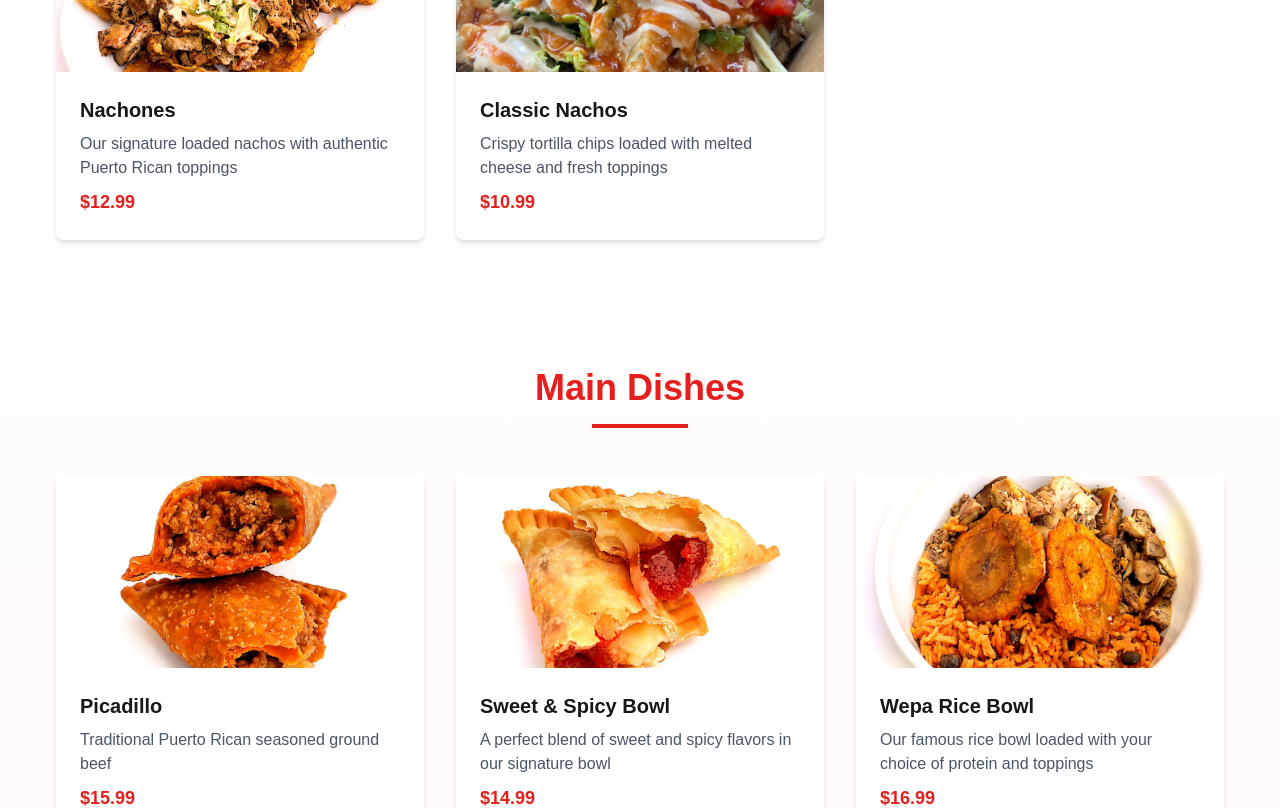
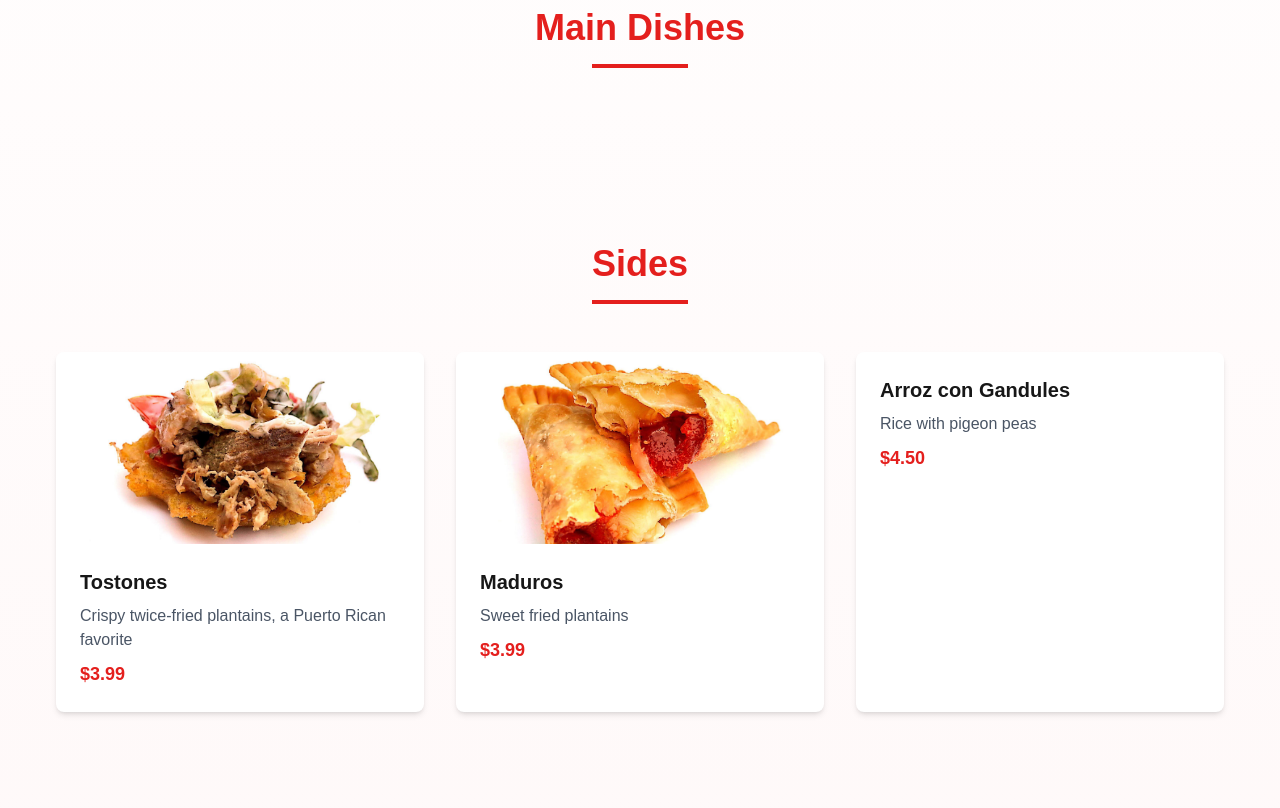
Before and after one commit to positivexpect/hsk, a Next.js app: page /menu in a window 1280 px wide. Shown: the part 580-1388 px from the top of the page. Built offline with nearby package versions, Linux system fonts and the light colour scheme.

Commit message:
Update menu items with new Puerto Rican menu structure
cgen-d36c5404fd4f47ee9dae56bbcf9bb34f

```diff
--- a/src/components/AnimatedMenu.tsx
+++ b/src/components/AnimatedMenu.tsx
@@ -1,10 +1,10 @@
-'use client';
+"use client";
 
-import { motion } from 'framer-motion';
-import Image from 'next/image';
-import { useState } from 'react';
-import Header from './Header';
-import Footer from './Footer';
+import { motion } from "framer-motion";
+import Image from "next/image";
+import { useState } from "react";
+import Header from "./Header";
+import Footer from "./Footer";
 
 interface MenuItem {
   name: string;
@@ -16,74 +16,184 @@ interface MenuItem {
 
 const menuItems: MenuItem[] = [
   {
-    name: 'Nachones',
-    description: 'Our signature loaded nachos with authentic Puerto Rican toppings',
-    price: '$12.99',
-    image: '/nachones.jpg',
-    category: 'Appetizers'
+    name: "Alcapurrias",
+    description: "Green banana and yautia fritters stuffed with beef",
+    price: "$12.99",
+    image:
+      "https://cdn.builder.io/api/v1/image/assets%2Fea42e1fe42604aeeaf4d162157b19fc9%2F57435ab5f5944841b76aedd35965cbd1",
+    category: "Frituras (Fried Foods)",
   },
   {
-    name: 'Classic Nachos',
-    description: 'Crispy tortilla chips loaded with melted cheese and fresh toppings',
-    price: '$10.99',
-    image: '/nachos.jpg',
-    category: 'Appetizers'
+    name: "Empanadas",
+    description: "Crispy turnovers filled with seasoned beef or chicken",
+    price: "$3.50",
+    image:
+      "https://cdn.builder.io/api/v1/image/assets%2Fea42e1fe42604aeeaf4d162157b19fc9%2F67ef0d0f58774f29bbb339675840557d",
+    category: "Frituras (Fried Foods)",
   },
   {
-    name: 'Picadillo',
-    description: 'Traditional Puerto Rican seasoned ground beef',
-    price: '$15.99',
-    image: '/picadillio.jpg',
-    category: 'Main Dishes'
+    name: "Bacalaitos",
+    description: "Crispy codfish fritters",
+    price: "$3.50",
+    image:
+      "https://cdn.builder.io/api/v1/image/assets%2Fea42e1fe42604aeeaf4d162157b19fc9%2F391f9b7798084496aa133933dcf757ad",
+    category: "Frituras (Fried Foods)",
   },
   {
-    name: 'Sweet & Spicy Bowl',
-    description: 'A perfect blend of sweet and spicy flavors in our signature bowl',
-    price: '$14.99',
-    image: '/sweetnspicy.jpg',
-    category: 'Main Dishes'
+    name: "Nachones",
+    description:
+      "Our signature loaded nachos with authentic Puerto Rican toppings",
+    price: "$4.00",
+    image: "/nachones.jpg",
+    category: "WEPA Rice Bowls",
   },
   {
-    name: 'Tostones',
-    description: 'Crispy twice-fried plantains, a Puerto Rican favorite',
-    price: '$6.99',
-    image: '/tostones.jpg',
-    category: 'Sides'
+    name: "Classic Nachos",
+    description:
+      "Crispy tortilla chips loaded with melted cheese and fresh toppings",
+    price: "$10.99",
+    image: "/nachos.jpg",
+    category: "WEPA Rice Bowls",
   },
   {
-    name: 'Wepa Rice Bowl',
-    description: 'Our famous rice bowl loaded with your choice of protein and toppings',
-    price: '$16.99',
-    image: '/weparicebowl.jpg',
-    category: 'Main Dishes'
-  }
+    name: "Pernil Bowl",
+    description: "Roasted marinated pork with rice and beans",
+    price: "$12.99",
+    image:
+      "https://cdn.builder.io/api/v1/image/assets%2Fea42e1fe42604aeeaf4d162157b19fc9%2F6b987062e2b543429c92d8ad9079760d",
+    category: "WEPA Rice Bowls",
+  },
+  {
+    name: "Traditional",
+    description: "Mashed plantains with garlic and pork crackling",
+    price: "$8.99",
+    category: "Mofongo",
+  },
+  {
+    name: "Shrimp",
+    description: "Mofongo topped with garlic shrimp",
+    price: "$14.99",
+    category: "Mofongo",
+  },
+  {
+    name: "Pernil",
+    description: "Mofongo topped with roasted pork",
+    price: "$13.99",
+    category: "Mofongo",
+  },
+  {
+    name: "Tostones",
+    description: "Crispy twice-fried plantains, a Puerto Rican favorite",
+    price: "$3.99",
+    image: "/tostones.jpg",
+    category: "Sides",
+  },
+  {
+    name: "Maduros",
+    description: "Sweet fried plantains",
+    price: "$3.99",
+    image: "/sweetnspicy.jpg",
+    category: "Sides",
+  },
+  {
+    name: "Arroz con Gandules",
+    description: "Rice with pigeon peas",
+    price: "$4.50",
+    category: "Sides",
+  },
+  {
+    name: "Flan",
+    description: "Classic caramel custard",
+    price: "$4.99",
+    category: "Desserts",
+  },
+  {
+    name: "Tembleque",
+    description: "Coconut pudding",
+    price: "$4.50",
+    category: "Desserts",
+  },
+  {
+    name: "Guava Cheesecake",
+    description: "New York style with guava topping",
+    price: "$13.99",
+    category: "Desserts",
+  },
 ];
 
 const menuItems2 = {
-  'Frituras (Fried Foods)': [
-    { name: 'Empanadas', description: 'Crispy turnovers filled with seasoned beef or chicken', price: '$3.50' },
-    { name: 'Alcapurrias', description: 'Green banana and yautia fritters stuffed with beef', price: '$4.00' },
-    { name: 'Bacalaitos', description: 'Crispy codfish fritters', price: '$3.50' },
+  "Frituras (Fried Foods)": [
+    {
+      name: "Empanadas",
+      description: "Crispy turnovers filled with seasoned beef or chicken",
+      price: "$3.50",
+    },
+    {
+      name: "Alcapurrias",
+      description: "Green banana and yautia fritters stuffed with beef",
+      price: "$4.00",
+    },
+    {
+      name: "Bacalaitos",
+      description: "Crispy codfish fritters",
+      price: "$3.50",
+    },
   ],
-  'WEPA Rice Bowls': [
-    { name: 'Pernil Bowl', description: 'Roasted marinated pork with rice and beans', price: '$12.99' },
-    { name: 'Pollo Guisado Bowl', description: 'Puerto Rican style chicken stew', price: '$11.99' },
-    { name: 'Vegetarian Bowl', description: 'Plantains, rice, beans, and vegetables', price: '$10.99' },
+  "WEPA Rice Bowls": [
+    {
+      name: "Pernil Bowl",
+      description: "Roasted marinated pork with rice and beans",
+      price: "$12.99",
+    },
+    {
+      name: "Pollo Guisado Bowl",
+      description: "Puerto Rican style chicken stew",
+      price: "$11.99",
+    },
+    {
+      name: "Vegetarian Bowl",
+      description: "Plantains, rice, beans, and vegetables",
+      price: "$10.99",
+    },
   ],
-  'Mofongo': [
-    { name: 'Traditional', description: 'Mashed plantains with garlic and pork crackling', price: '$8.99' },
-    { name: 'Shrimp', description: 'Mofongo topped with garlic shrimp', price: '$14.99' },
-    { name: 'Pernil', description: 'Mofongo topped with roasted pork', price: '$13.99' },
+  Mofongo: [
+    {
+      name: "Traditional",
+      description: "Mashed plantains with garlic and pork crackling",
+      price: "$8.99",
+    },
+    {
+      name: "Shrimp",
+      description: "Mofongo topped with garlic shrimp",
+      price: "$14.99",
+    },
+    {
+      name: "Pernil",
+      description: "Mofongo topped with roasted pork",
+      price: "$13.99",
+    },
   ],
-  'Sides': [
-    { name: 'Arroz con Gandules', description: 'Rice with pigeon peas', price: '$4.50' },
-    { name: 'Tostones', description: 'Twice-fried green plantains', price: '$3.99' },
-    { name: 'Maduros', description: 'Sweet fried plantains', price: '$3.99' },
+  Sides: [
+    {
+      name: "Arroz con Gandules",
+      description: "Rice with pigeon peas",
+      price: "$4.50",
+    },
+    {
+      name: "Tostones",
+      description: "Twice-fried green plantains",
+      price: "$3.99",
+    },
+    { name: "Maduros", description: "Sweet fried plantains", price: "$3.99" },
   ],
-  'Desserts': [
-    { name: 'Flan', description: 'Classic caramel custard', price: '$4.99' },
-    { name: 'Tembleque', description: 'Coconut pudding', price: '$4.50' },
-    { name: 'Guava Cheesecake', description: 'New York style with guava topping', price: '$5.99' },
+  Desserts: [
+    { name: "Flan", description: "Classic caramel custard", price: "$4.99" },
+    { name: "Tembleque", description: "Coconut pudding", price: "$4.50" },
+    {
+      name: "Guava Cheesecake",
+      description: "New York style with guava topping",
+      price: "$5.99",
+    },
   ],
 };
 
@@ -92,14 +202,14 @@ const container = {
   show: {
     opacity: 1,
     transition: {
-      staggerChildren: 0.1
-    }
-  }
+      staggerChildren: 0.1,
+    },
+  },
 };
 
 const item = {
   hidden: { opacity: 0, y: 20 },
-  show: { opacity: 1, y: 0 }
+  show: { opacity: 1, y: 0 },
 };
 
 export default function AnimatedMenu() {
@@ -109,11 +219,17 @@ export default function AnimatedMenu() {
       <Header />
       <div className="pt-24 pb-16 px-4 sm:px-6 md:px-8">
         {selectedItem && (
-        <div className="fixed inset-0 bg-black/80 z-50 flex items-center justify-center p-4 sm:p-6" onClick={() => setSelectedItem(null)}>
-          <div className="relative max-w-4xl w-full bg-white rounded-lg overflow-hidden" onClick={(e) => e.stopPropagation()}>
+          <div
+            className="fixed inset-0 bg-black/80 z-50 flex items-center justify-center p-4 sm:p-6"
+            onClick={() => setSelectedItem(null)}
+          >
+            <div
+              className="relative max-w-4xl w-full bg-white rounded-lg overflow-hidden"
+              onClick={(e) => e.stopPropagation()}
+            >
               <div className="relative h-[300px] sm:h-[400px] md:h-[500px]">
                 <Image
-                src={selectedItem.image || ''}
+                  src={selectedItem.image || ""}
                   alt={selectedItem.name}
                   fill
                   className="object-cover"
@@ -122,7 +238,9 @@ export default function AnimatedMenu() {
               <div className="p-6">
                 <h3 className="text-2xl font-bold mb-2">{selectedItem.name}</h3>
                 <p className="text-gray-600 mb-2">{selectedItem.description}</p>
-              <p className="text-xl font-bold text-[#E41F1D]">{selectedItem.price}</p>
+                <p className="text-xl font-bold text-[#E41F1D]">
+                  {selectedItem.price}
+                </p>
               </div>
               <button
                 className="absolute top-4 right-4 bg-white/80 rounded-full p-2 hover:bg-white transition-colors"
@@ -140,15 +258,20 @@ export default function AnimatedMenu() {
             transition={{ duration: 0.8 }}
             className="text-center mb-16"
           >
-          <h1 className="text-3xl sm:text-4xl md:text-5xl font-bold mb-4 text-[#0F47AF]">¡Buen Provecho!</h1>
+            <h1 className="text-3xl sm:text-4xl md:text-5xl font-bold mb-4 text-[#0F47AF]">
+              ¡Buen Provecho!
+            </h1>
             <p className="text-gray-600 max-w-2xl mx-auto">
-            Experience the authentic flavors of Puerto Rico with our signature dishes.
+              Experience the authentic flavors of Puerto Rico with our signature
+              dishes.
             </p>
           </motion.div>
 
           <div className="space-y-32">
-          <h2 className="text-3xl sm:text-4xl font-bold text-center text-[#0F47AF] mb-8 sm:mb-16">Full Menu</h2>
-          {['Appetizers', 'Main Dishes', 'Sides'].map((category) => (
+            <h2 className="text-3xl sm:text-4xl font-bold text-center text-[#0F47AF] mb-8 sm:mb-16">
+              Full Menu
+            </h2>
+            {["Appetizers", "Main Dishes", "Sides"].map((category) => (
               <motion.div
                 key={category}
                 initial={{ opacity: 0, y: 20 }}
@@ -156,7 +279,9 @@ export default function AnimatedMenu() {
                 transition={{ duration: 0.8 }}
               >
                 <div className="text-center mb-12">
-                <h2 className="text-3xl sm:text-4xl font-bold mb-4 text-[#E41F1D]">{category}</h2>
+                  <h2 className="text-3xl sm:text-4xl font-bold mb-4 text-[#E41F1D]">
+                    {category}
+                  </h2>
                   <div className="w-24 h-1 bg-[#E41F1D] mx-auto"></div>
                 </div>
                 <div className="grid grid-cols-1 sm:grid-cols-2 lg:grid-cols-3 gap-6 sm:gap-8">
@@ -181,9 +306,15 @@ export default function AnimatedMenu() {
                           </div>
                         )}
                         <div className="p-4 sm:p-6">
-                        <h3 className="text-lg sm:text-xl font-bold mb-2">{item.name}</h3>
-                        <p className="text-gray-600 mb-2">{item.description}</p>
-                        <p className="text-base sm:text-lg font-bold text-[#E41F1D]">{item.price}</p>
+                          <h3 className="text-lg sm:text-xl font-bold mb-2">
+                            {item.name}
+                          </h3>
+                          <p className="text-gray-600 mb-2">
+                            {item.description}
+                          </p>
+                          <p className="text-base sm:text-lg font-bold text-[#E41F1D]">
+                            {item.price}
+                          </p>
                         </div>
                       </motion.div>
                     ))}
@@ -204,15 +335,26 @@ export default function AnimatedMenu() {
                 variants={item}
                 className="bg-white rounded-lg shadow-md p-6"
               >
-              <h2 className="text-2xl font-bold mb-6 text-red-600">{category}</h2>
+                <h2 className="text-2xl font-bold mb-6 text-red-600">
+                  {category}
+                </h2>
                 <div className="space-y-6">
                   {items.map((item) => (
-                  <div key={item.name} className="flex justify-between items-start">
+                    <div
+                      key={item.name}
+                      className="flex justify-between items-start"
+                    >
                       <div>
-                      <h3 className="font-semibold text-gray-900">{item.name}</h3>
-                      <p className="text-gray-600 text-sm mt-1">{item.description}</p>
+                        <h3 className="font-semibold text-gray-900">
+                          {item.name}
+                        </h3>
+                        <p className="text-gray-600 text-sm mt-1">
+                          {item.description}
+                        </p>
                       </div>
-                    <span className="text-gray-900 font-medium">{item.price}</span>
+                      <span className="text-gray-900 font-medium">
+                        {item.price}
+                      </span>
                     </div>
                   ))}
                 </div>
@@ -227,7 +369,8 @@ export default function AnimatedMenu() {
             className="mt-16 text-center"
           >
             <p className="text-gray-600 italic">
-            * Prices and menu items subject to change. Food truck menu may vary.
+              * Prices and menu items subject to change. Food truck menu may
+              vary.
             </p>
             <p className="text-gray-600 mt-2">
               Please inform us of any allergies or dietary restrictions.
```
Lines whose indentation alone changed are shown as unchanged.
